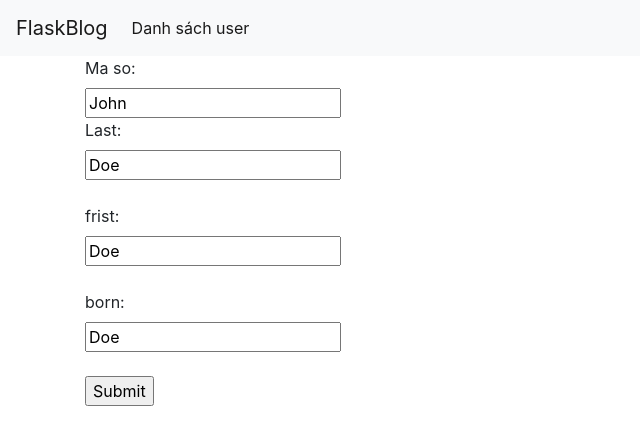
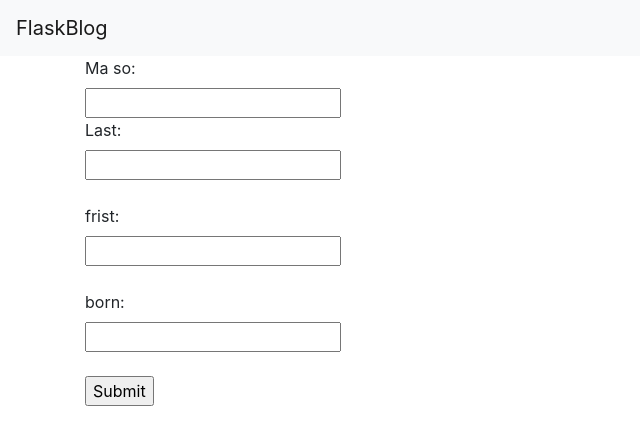
Before and after one commit to quanghuy0904/huy, a Flask app: page / in a window 1280 px wide. Shown: the top 445 px of the page, without its empty margins (0-640 px from the left). Run offline with Flask 2, Linux system fonts and the light colour scheme; some libraries are stand-ins or nearby versions.

Commit message:
Update index.html

```diff
--- a/templates/index.html
+++ b/templates/index.html
@@ -26,25 +26,19 @@
         <button class="navbar-toggler" type="button" data-toggle="collapse" data-target="#navbarNav" aria-controls="navbarNav" aria-expanded="false" aria-label="Toggle navigation">
             <span class="navbar-toggler-icon"></span>
         </button>
-        <div class="collapse navbar-collapse" id="navbarNav">
-            <ul class="navbar-nav">
-            <li class="nav-item active">
-                <a class="nav-link" href="list">Danh sách user</a>
-            </li>
-            </ul>
-        </div>
+
     </nav>
     <div class="container">
        <div action="">
        	<!-- chung ta gui qua co che PUT , qua AJAX  !-->
   			<label for="maso">Ma so:</label><br>
-  			<input type="text" id="maso" name="maso" value="John"><br>
+  			<input type="text" id="maso" name="maso" value=""><br>
   			<label for="last">Last:</label><br>
-			<input type="text" id="last" name="last" value="Doe"><br><br>
+			<input type="text" id="last" name="last" value=""><br><br>
 			<label for="frist">frist:</label><br>
-			<input type="text" id="frist" name="frist" value="Doe"><br><br>
+			<input type="text" id="frist" name="frist" value=""><br><br>
 			<label for="born">born:</label><br>
-			<input type="text" id="born" name="born" value="Doe"><br><br>
+			<input type="text" id="born" name="born" value=""><br><br>
 
 			<input id="update_submit" type="submit" value="Submit">
 		</div>
```
